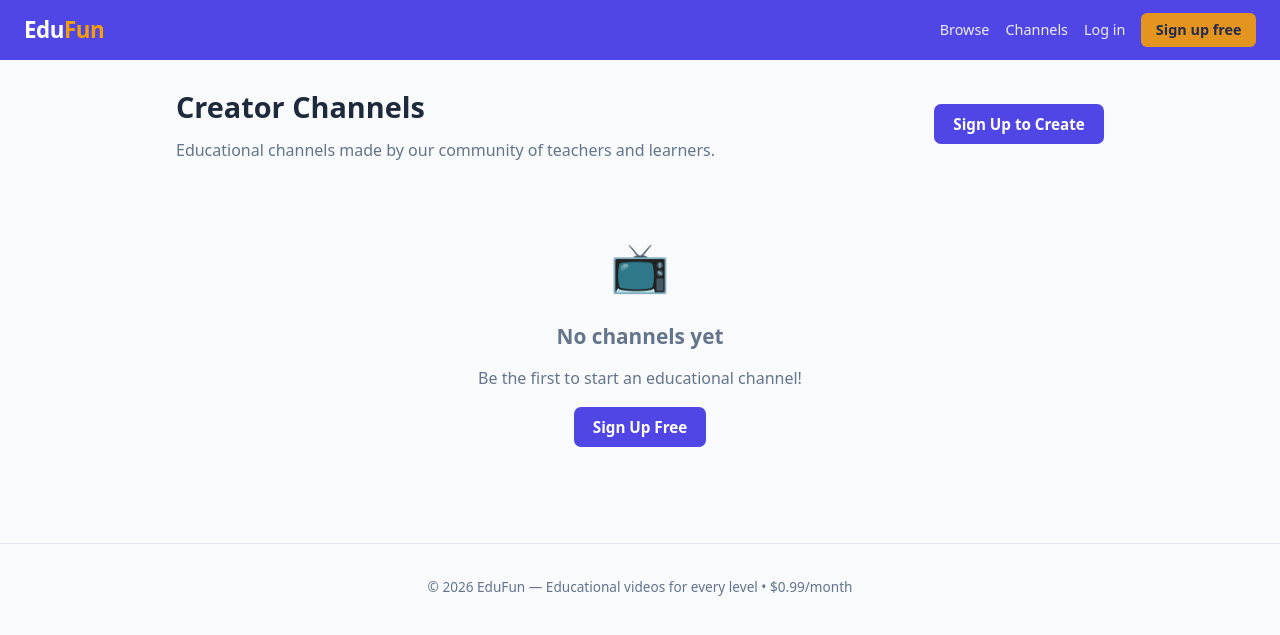
After one commit to dtalic2/edu-fun, a Flask app: page /channels in a window 1280 px wide. The commit adds this page. Shown: the top 635 px of the page. Run offline with Flask 3, Linux system fonts and the light colour scheme; some libraries are stand-ins or nearby versions.

Commit message:
Add creator channels with 10-minute video upload limit
- Channel model: each subscribed user can create one channel (name, slug, description)
- Creators upload videos with enforced 10-minute maximum duration
- /channels: public listing of all creator channels
- /channel/<slug>: public channel page with video grid
- /my-channel: creator dashboard to create channel, upload/delete videos
- Video.channel_id: links creator videos to their channel (platform videos have null)
- Updated nav with Channels and My Channel links
- 10 new tests covering channel creation, duplicate slugs, upload limit enforcement,
  video deletion, and access control (29 total tests passing)

https://claude.ai/code/session_017KJ3P4iFjSuH17v7qARPgq

```diff
--- a/app.py
+++ b/app.py
@@ -1,6 +1,7 @@
 """
 EduFun - Educational Video Streaming Platform
 A subscription-based app ($0.99/month) with videos for K-12 and University students.
+Supports creator channels: any subscriber can start a channel and upload videos (max 10 min).
 """
 
 from flask import Flask, render_template, redirect, url_for, request, flash, session
@@ -18,6 +19,7 @@ app.config["SQLALCHEMY_TRACK_MODIFICATIONS"] = False
 db = SQLAlchemy(app)
 
 SUBSCRIPTION_PRICE = 0.99  # USD per month
+MAX_VIDEO_DURATION_MINUTES = 10  # Creator-uploaded video limit
 
 
 # ---------------------------------------------------------------------------
@@ -31,6 +33,7 @@ class User(db.Model):
     password_hash = db.Column(db.String(256), nullable=False)
     created_at = db.Column(db.DateTime, default=datetime.utcnow)
     subscription = db.relationship("Subscription", backref="user", uselist=False)
+    channel = db.relationship("Channel", backref="owner", uselist=False)
 
     def set_password(self, password):
         self.password_hash = generate_password_hash(password)
@@ -63,6 +66,22 @@ class Subscription(db.Model):
         return datetime.utcnow() < self.expires_at
 
 
+class Channel(db.Model):
+    """A creator channel owned by one user."""
+    id = db.Column(db.Integer, primary_key=True)
+    user_id = db.Column(db.Integer, db.ForeignKey("user.id"), nullable=False, unique=True)
+    name = db.Column(db.String(120), nullable=False)
+    description = db.Column(db.Text)
+    slug = db.Column(db.String(80), unique=True, nullable=False)  # URL-friendly name
+    created_at = db.Column(db.DateTime, default=datetime.utcnow)
+    videos = db.relationship("Video", backref="channel", lazy="dynamic",
+                             foreign_keys="Video.channel_id")
+
+    @property
+    def video_count(self):
+        return self.videos.count()
+
+
 class Video(db.Model):
     id = db.Column(db.Integer, primary_key=True)
     title = db.Column(db.String(200), nullable=False)
@@ -74,7 +93,13 @@ class Video(db.Model):
     subject = db.Column(db.String(100))     # Math, Science, History, etc.
     grade_label = db.Column(db.String(50))  # Display label
     free_preview = db.Column(db.Boolean, default=False)
+    # Creator channel videos
+    channel_id = db.Column(db.Integer, db.ForeignKey("channel.id"), nullable=True)
     created_at = db.Column(db.DateTime, default=datetime.utcnow)
+
+    @property
+    def is_creator_video(self):
+        return self.channel_id is not None
 
 
 # ---------------------------------------------------------------------------
@@ -310,6 +335,123 @@ def logout():
 
 
 # ---------------------------------------------------------------------------
+# Channel routes
+# ---------------------------------------------------------------------------
+
+@app.route("/channels")
+def channels_list():
+    channels = Channel.query.order_by(Channel.created_at.desc()).all()
+    return render_template("channels.html", channels=channels)
+
+
+@app.route("/channel/<slug>")
+def channel_detail(slug):
+    channel = Channel.query.filter_by(slug=slug).first_or_404()
+    user = current_user()
+    can_watch = user and user.is_subscribed
+    videos = channel.videos.order_by(Video.created_at.desc()).all()
+    return render_template("channel.html", channel=channel, videos=videos, can_watch=can_watch)
+
+
+@app.route("/my-channel", methods=["GET", "POST"])
+@login_required
+def my_channel():
+    user = current_user()
+    if not user.is_subscribed:
+        flash("You need an active subscription to create a channel.", "info")
+        return redirect(url_for("subscribe"))
+
+    if request.method == "POST":
+        action = request.form.get("action")
+
+        if action == "create_channel":
+            name = request.form.get("name", "").strip()
+            description = request.form.get("description", "").strip()
+            slug_raw = request.form.get("slug", "").strip().lower()
+            slug = "".join(c if c.isalnum() or c == "-" else "-" for c in slug_raw).strip("-")
+
+            if not name or not slug:
+                flash("Channel name and URL slug are required.", "danger")
+            elif len(slug) < 3:
+                flash("Slug must be at least 3 characters.", "danger")
+            elif Channel.query.filter_by(slug=slug).first():
+                flash("That channel URL is already taken.", "danger")
+            else:
+                channel = Channel(user_id=user.id, name=name, description=description, slug=slug)
+                db.session.add(channel)
+                db.session.commit()
+                flash(f'Channel "{name}" created!', "success")
+                return redirect(url_for("my_channel"))
+
+        elif action == "upload_video":
+            channel = user.channel
+            if not channel:
+                flash("Create a channel first.", "danger")
+                return redirect(url_for("my_channel"))
+
+            title = request.form.get("title", "").strip()
+            description = request.form.get("description", "").strip()
+            level = request.form.get("level", "").strip()
+            subject = request.form.get("subject", "").strip()
+            duration_str = request.form.get("duration_minutes", "").strip()
+            free_preview = request.form.get("free_preview") == "on"
+
+            grade_labels = {
+                "K-2": "Kindergarten – Grade 2", "3-5": "Grades 3–5",
+                "6-8": "Grades 6–8", "9-12": "Grades 9–12", "university": "University",
+            }
+            valid_levels = list(grade_labels.keys())
+
+            if not title or not level or not subject or not duration_str:
+                flash("Title, level, subject, and duration are required.", "danger")
+            elif level not in valid_levels:
+                flash("Please select a valid education level.", "danger")
+            else:
+                try:
+                    duration = int(duration_str)
+                except ValueError:
+                    flash("Duration must be a whole number of minutes.", "danger")
+                    return redirect(url_for("my_channel"))
+
+                if duration < 1:
+                    flash("Duration must be at least 1 minute.", "danger")
+                elif duration > MAX_VIDEO_DURATION_MINUTES:
+                    flash(f"Videos must be {MAX_VIDEO_DURATION_MINUTES} minutes or shorter.", "danger")
+                else:
+                    video = Video(
+                        title=title,
+                        description=description,
+                        level=level,
+                        subject=subject,
+                        grade_label=grade_labels[level],
+                        duration_minutes=duration,
+                        free_preview=free_preview,
+                        channel_id=channel.id,
+                    )
+                    db.session.add(video)
+                    db.session.commit()
+                    flash(f'Video "{title}" published!', "success")
+                    return redirect(url_for("my_channel"))
+
+    return render_template("my_channel.html", user=user,
+                           max_duration=MAX_VIDEO_DURATION_MINUTES)
+
+
+@app.route("/my-channel/delete-video/<int:video_id>", methods=["POST"])
+@login_required
+def delete_channel_video(video_id):
+    user = current_user()
+    video = db.get_or_404(Video, video_id)
+    if not user.channel or video.channel_id != user.channel.id:
+        flash("You can only delete your own videos.", "danger")
+        return redirect(url_for("my_channel"))
+    db.session.delete(video)
+    db.session.commit()
+    flash("Video deleted.", "info")
+    return redirect(url_for("my_channel"))
+
+
+# ---------------------------------------------------------------------------
 # App factory / init
 # ---------------------------------------------------------------------------
 
--- a/templates/base.html
+++ b/templates/base.html
@@ -116,7 +116,11 @@
   <a class="brand" href="{{ url_for('index') }}">Edu<span>Fun</span></a>
   <div class="nav-links">
     <a href="{{ url_for('browse') }}">Browse</a>
+    <a href="{{ url_for('channels_list') }}">Channels</a>
     {% if current_user %}
+      {% if current_user.is_subscribed %}
+        <a href="{{ url_for('my_channel') }}">My Channel</a>
+      {% endif %}
       <a href="{{ url_for('account') }}">Account</a>
       <a href="{{ url_for('logout') }}">Log out</a>
       {% if not current_user.is_subscribed %}
--- /dev/null
+++ b/templates/channels.html
@@ -0,0 +1,49 @@
+{% extends "base.html" %}
+{% block title %}Channels – EduFun{% endblock %}
+
+{% block content %}
+<div style="display:flex; align-items:center; justify-content:space-between; margin-bottom:1rem; flex-wrap:wrap; gap:.5rem;">
+  <div>
+    <h1>Creator Channels</h1>
+    <p>Educational channels made by our community of teachers and learners.</p>
+  </div>
+  {% if current_user and current_user.is_subscribed %}
+    <a href="{{ url_for('my_channel') }}" class="btn btn-primary">My Channel</a>
+  {% elif current_user %}
+    <a href="{{ url_for('subscribe') }}" class="btn btn-accent">Subscribe to Create</a>
+  {% else %}
+    <a href="{{ url_for('register') }}" class="btn btn-primary">Sign Up to Create</a>
+  {% endif %}
+</div>
+
+{% if channels %}
+<div style="display:grid; grid-template-columns:repeat(auto-fill,minmax(260px,1fr)); gap:1.2rem;">
+  {% for ch in channels %}
+  <a href="{{ url_for('channel_detail', slug=ch.slug) }}" style="text-decoration:none; color:inherit;">
+    <div class="card" style="transition:box-shadow .2s;" onmouseover="this.style.boxShadow='0 4px 16px rgba(0,0,0,.1)'" onmouseout="this.style.boxShadow=''">
+      <div style="height:80px; background:linear-gradient(135deg,var(--primary),var(--primary-dark)); display:flex; align-items:center; justify-content:center; font-size:2.5rem;">🎓</div>
+      <div class="card-body">
+        <div style="font-weight:700; font-size:1rem; margin-bottom:.25rem;">{{ ch.name }}</div>
+        <div style="font-size:.85rem; color:var(--muted); margin-bottom:.5rem;">by {{ ch.owner.username }}</div>
+        {% if ch.description %}
+          <div style="font-size:.85rem; color:var(--muted);">{{ ch.description[:100] }}{% if ch.description|length > 100 %}…{% endif %}</div>
+        {% endif %}
+        <div style="font-size:.8rem; color:var(--muted); margin-top:.5rem;">{{ ch.video_count }} video{% if ch.video_count != 1 %}s{% endif %}</div>
+      </div>
+    </div>
+  </a>
+  {% endfor %}
+</div>
+{% else %}
+<div style="text-align:center; padding:3rem; color:var(--muted);">
+  <div style="font-size:3rem; margin-bottom:1rem;">📺</div>
+  <h2>No channels yet</h2>
+  <p>Be the first to start an educational channel!</p>
+  {% if current_user and current_user.is_subscribed %}
+    <a href="{{ url_for('my_channel') }}" class="btn btn-primary" style="margin-top:1rem;">Create Your Channel</a>
+  {% else %}
+    <a href="{{ url_for('register') }}" class="btn btn-primary" style="margin-top:1rem;">Sign Up Free</a>
+  {% endif %}
+</div>
+{% endif %}
+{% endblock %}
```
Also changed, not shown: templates/channel.html (added, +64 -0 lines), templates/my_channel.html (added, +120 -0 lines), test_app.py (+135 -1 lines).
